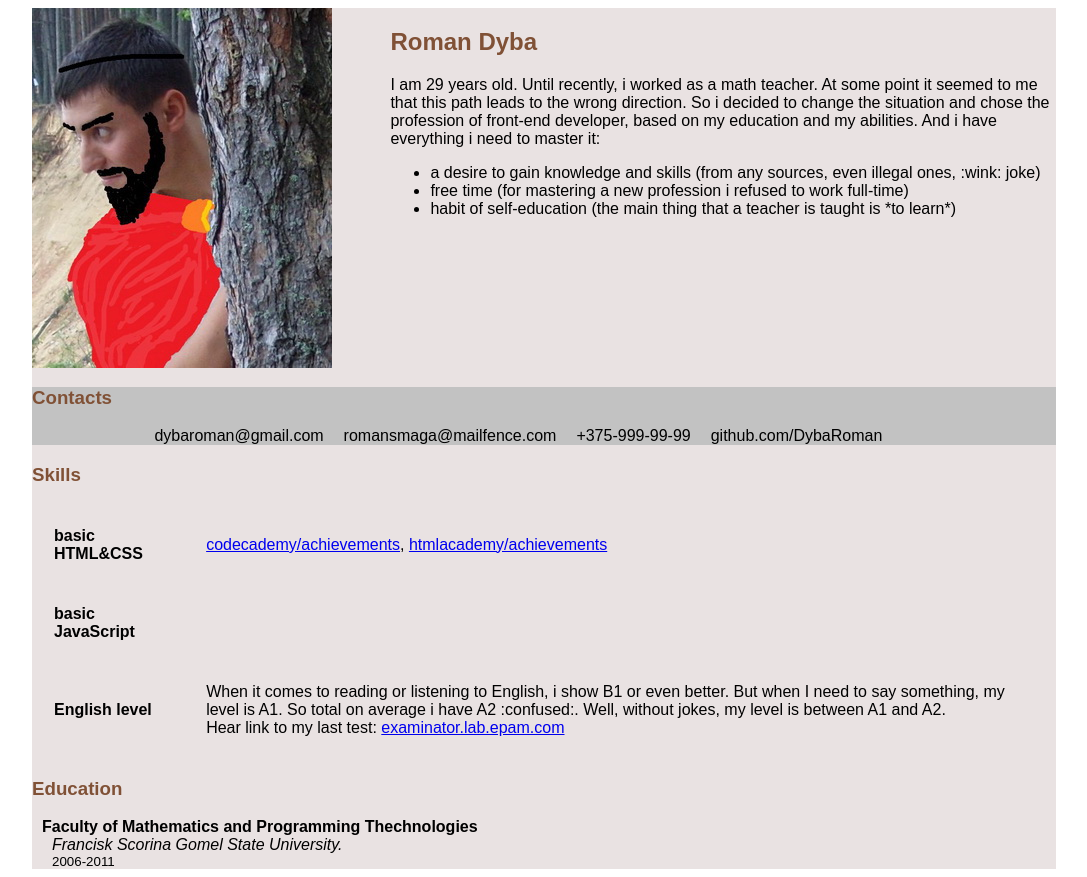
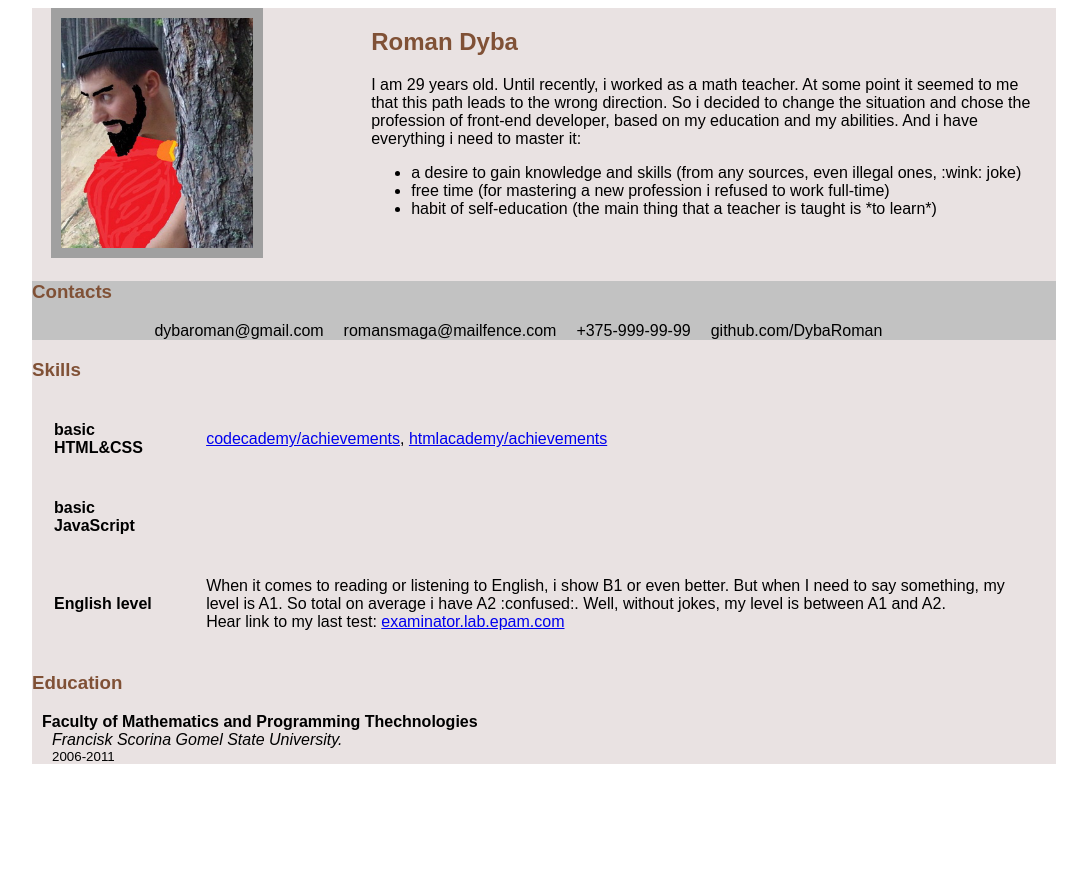
Before and after one commit to DybaRoman/rsschool-2019Q1-cv, a plain HTML site: page index.html in a window 1280 px wide. Shown: the whole page, without its empty margins (96-1183 px from the left). After the commit the page ends 800 px from the top, so only its background shows below. Drawn offline with Linux system fonts and the light colour scheme.

Commit message:
style: change size of the photo

```diff
--- a/index.html
+++ b/index.html
@@ -8,7 +8,9 @@
 <body>
   <main class="resume">
     <section class="summary">
-      <img class="my-photo" src="/rsschool-2019Q1-cv/images/Smaga.jpg" alt="my photo with some make up" height="360" width="300">
+      <div>
+        <img class="my-photo" src="/rsschool-2019Q1-cv/images/Smaga.jpg" alt="my photo with some make up" height="360" width="300">
+      </div>
       <div class="summary-text">
         <h1>Roman Dyba</h1>
         <p> I am 29 years old. Until recently, i worked as a math teacher. At some point it seemed to me that this path leads
--- a/styles.css
+++ b/styles.css
@@ -14,7 +14,14 @@ h1, h3 {
 
 .summary {
   display: flex;
-  justify-content: space-between;
+  justify-content: center;
+}
+
+.my-photo {
+  width: 60%;
+  height: auto;
+
+  border: 10px solid rgb(160, 160, 160);
 }
 
 .summary-text {
```
